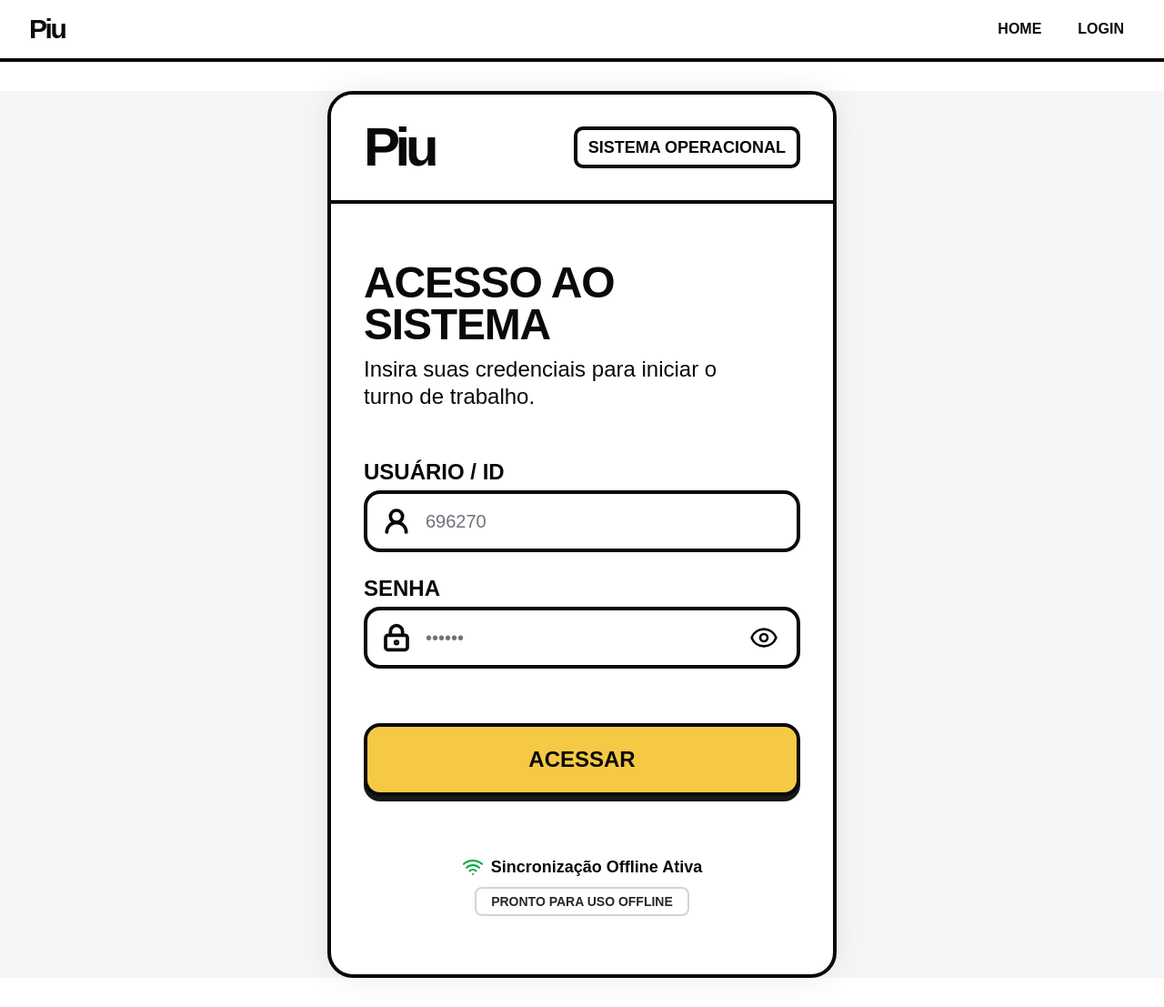
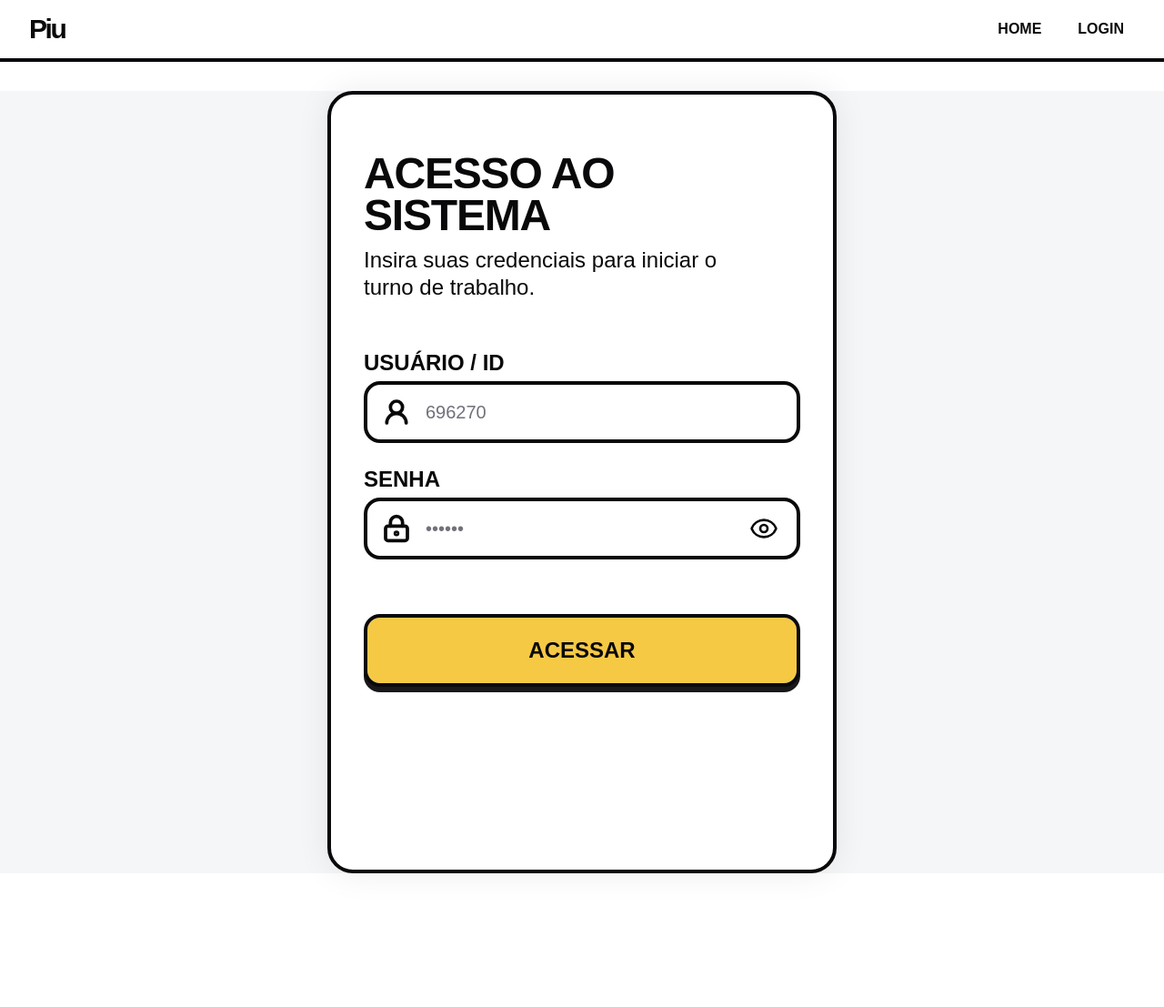
Before and after one commit to feitozabruno/piu, a React (Vite) app in the folder Piu.Web/: page /entrar in a window 1280 px wide. Shown: the whole page at 91% size. After the commit the page ends 992 px from the top, so only its background shows below. Built offline with nearby package versions, Linux system fonts and the light colour scheme.

Commit message:
refactor(web): melhora a tela de login

```diff
--- a/Piu.Web/src/components/TelaDeLogin.jsx
+++ b/Piu.Web/src/components/TelaDeLogin.jsx
@@ -1,30 +1,10 @@
-import { useEffect, useState } from "react";
-import {
-  Eye,
-  EyeOff,
-  LockKeyhole,
-  UserRound,
-  Wifi,
-  WifiOff,
-} from "lucide-react";
+import { Eye, EyeOff, LockKeyhole, UserRound } from "lucide-react";
 import { useNavigate } from "react-router-dom";
 import { Button } from "@/components/ui/button";
 import { useLogin } from "@/hooks/useLogin";
 
 export function TelaDeLogin() {
   const navigate = useNavigate();
-  const [isOnline, setIsOnline] = useState(true);
-
-  useEffect(() => {
-    const updateConnection = () => setIsOnline(window.navigator.onLine);
-    updateConnection();
-    window.addEventListener("online", updateConnection);
-    window.addEventListener("offline", updateConnection);
-    return () => {
-      window.removeEventListener("online", updateConnection);
-      window.removeEventListener("offline", updateConnection);
-    };
-  }, []);
 
   const {
     formData,
@@ -47,15 +27,6 @@ export function TelaDeLogin() {
   return (
     <main className="min-h-screen bg-[#f4f6f8] text-zinc-950">
       <div className="mx-auto flex min-h-screen w-full max-w-140 flex-col bg-white shadow-[0_0_36px_rgba(0,0,0,0.08)] sm:min-h-215 sm:my-8 sm:rounded-[28px] sm:border-4 sm:border-zinc-950 sm:overflow-hidden">
-        <header className="flex items-center justify-between gap-3 border-b-4 border-zinc-950 bg-white px-4 py-5 sm:px-9 sm:py-7">
-          <h1 className="text-5xl font-black leading-none tracking-[-0.09em] sm:text-6xl">
-            Piu
-          </h1>
-          <span className="rounded-lg border-4 border-zinc-950 px-2 py-2 text-[0.65rem] font-black uppercase leading-tight sm:px-3 sm:text-lg">
-            Sistema operacional
-          </span>
-        </header>
-
         <section className="flex flex-1 flex-col px-4 py-8 sm:px-9 sm:py-16">
           <div>
             <h2 className="text-3xl font-black uppercase leading-[0.95] tracking-tight sm:text-5xl">
@@ -154,24 +125,6 @@ export function TelaDeLogin() {
               {isLoading ? "Entrando..." : "Acessar"}
             </Button>
           </form>
-
-          <div className="mt-auto flex flex-col items-center gap-2 pt-12 text-center sm:pt-16">
-            <p className="flex items-center gap-2 text-base font-semibold sm:text-lg">
-              {isOnline ? (
-                <Wifi aria-hidden="true" className="size-6 text-green-600" />
-              ) : (
-                <WifiOff aria-hidden="true" className="size-6 text-amber-600" />
-              )}
-              <span>
-                {isOnline
-                  ? "Sincronização Offline Ativa"
-                  : "Sem conexão — modo offline"}
-              </span>
-            </p>
-            <span className="rounded-md border-2 border-zinc-300 px-4 py-1 text-sm font-bold uppercase text-zinc-800">
-              Pronto para uso offline
-            </span>
-          </div>
         </section>
       </div>
     </main>
```
